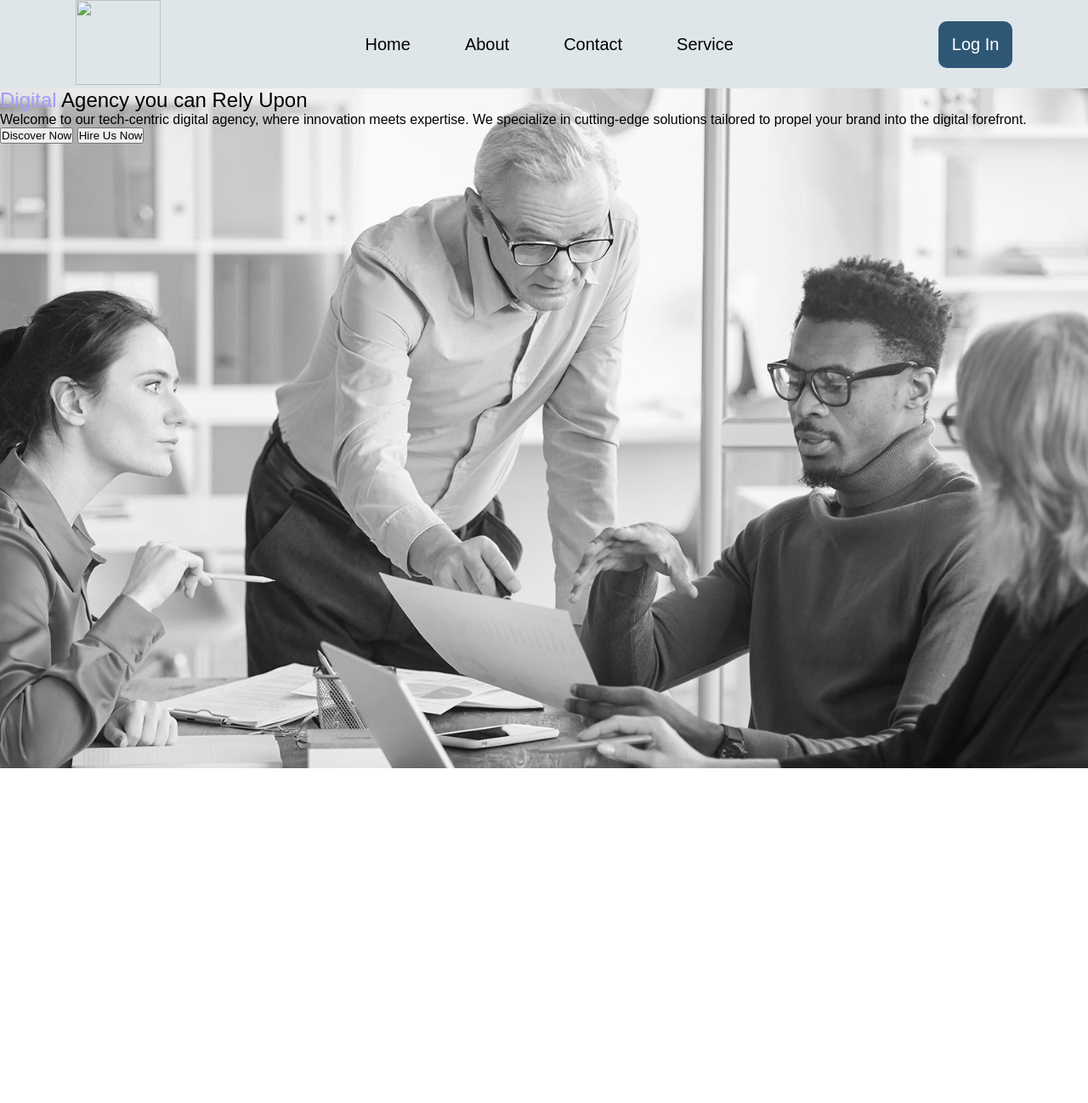
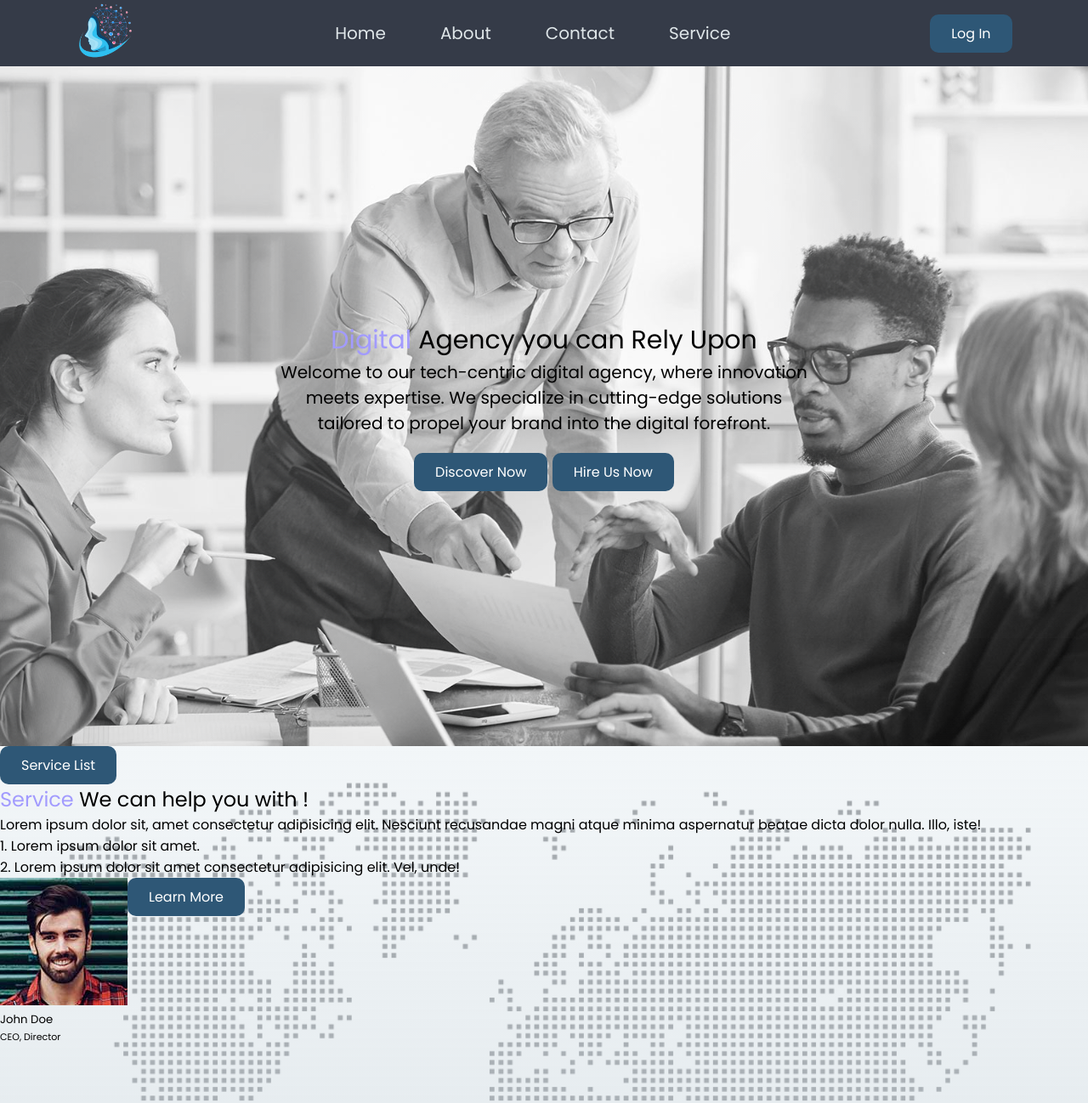
Before and after one commit to Sourav-Barua-Niloy/Techtronic-Creations-Project, a plain HTML site: page index.html in a window 1280 px wide. Shown: the top 1298 px of the page at 85% size. Before the commit the page ends 904 px from the top, so only its background shows below. Drawn offline with Linux system fonts and the light colour scheme.

Commit message:
colour change

```diff
--- a/Style/style.css
+++ b/Style/style.css
@@ -1,27 +1,43 @@
+@import url("https://fonts.googleapis.com/css2?family=Poppins&display=swap");
+
 * {
   margin: 0;
   padding: 0;
   box-sizing: none;
-  @import url("https://fonts.googleapis.com/css2?family=Sedan:ital@0;1&display=swap");
-  font-family: "Sedan", sans-serif;
+  font-family: "Poppins", sans-serif;
   font-weight: 400;
   font-style: normal;
 }
-/* colour ideas  */
-/*
-60 - #dfe6e9
-30 - #a29bfe
-10 - #74b9ff
-*/
+
+/*  * For all start here  */
+/* ! button  */
+.all-button {
+  background-color: #2e5776;
+  color: white;
+  padding: 10px 25px;
+  font-size: 1rem;
+  border: none;
+  border-radius: 10px;
+}
+.all-button:hover {
+  background: linear-gradient(
+    90deg,
+    rgba(46, 87, 118, 1) 0%,
+    rgba(48, 107, 150, 0.9304096638655462) 54%,
+    rgba(51, 136, 194, 1) 100%
+  );
+}
+/*  * For all End here */
+
 /* ! header start here  */
 .nav-bar {
   display: flex;
   align-items: center;
   justify-content: space-around;
-  background-color: #dfe6e9;
+  background-color: #353b48;
 }
 .nav-items {
-  padding: 2rem;
+  padding: 1.5rem;
   display: flex;
   align-items: center;
   list-style: none;
@@ -29,32 +45,14 @@
 }
 .nav-item {
   text-decoration: none;
-  color: black;
+  color: #dfe6e9;
   padding: 2rem;
   font-size: 20px;
 }
 .nav-item:hover {
   text-decoration: underline;
-  color: #2e5776;
-  transition: all 1.5s linear;
 }
 
-.nav-button {
-  background-color: #2e5776;
-  color: white;
-  padding: 1rem;
-  font-size: 20px;
-  border: none;
-  border-radius: 10px;
-}
-.nav-button:hover {
-  background: linear-gradient(
-    90deg,
-    rgba(46, 87, 118, 1) 0%,
-    rgba(48, 107, 150, 0.9304096638655462) 54%,
-    rgba(51, 136, 194, 1) 100%
-  );
-}
 /* ! header end here  */
 
 /* main start here   */
@@ -62,13 +60,42 @@
 .banner-container {
   width: 100%;
   height: 100vh;
-  background-image: url(/asset/image/background.jpg);
+  background-image: url(/asset/image/background.jpg),
+    linear-gradient(135deg, #f5f7fa2c 0%, #c3cfe200 100%);
   background-blend-mode: overlay;
-  /* opacity: 0.8; */
   background-size: cover;
   background-position: center;
   background-repeat: no-repeat;
+  display: flex;
+  justify-content: center;
+  text-align: center;
+  align-items: center;
+}
+.banner-details {
+  font-size: 20px;
+  font-weight: 600;
+  width: 50%;
+  margin: auto;
+  text-align: center;
+}
+.banner-button {
+  padding-top: 20px;
 }
 /* banner  end here  */
-
+/* service start here */
+.Service-container {
+  width: 100%;
+  height: 100vh;
+  background-image: url(/asset/image/footer-bg.png),
+    linear-gradient(to top, #cfd9dfb7 0%, #e2ebf070 100%);
+  background-blend-mode: overlay;
+  background-size: cover;
+  background-position: center;
+  background-repeat: no-repeat;
+  color: black;
+}
+.service-author {
+  display: flex;
+}
+/* service end here */
 /* main end here  */
--- a/index.html
+++ b/index.html
@@ -13,8 +13,8 @@
     <header class="nav-bar">
       <div class="nav-logo">
         <img
-          src="./images/logo.png"
-          style="height: 100px; width: 100px"
+          src="./asset/logo/logo.png"
+          style="height: 70px; width: 70px"
           alt=""
         />
       </div>
@@ -27,16 +27,19 @@
         </ul>
       </div>
       <div>
-        <button type="button" class="nav-button">Log In</button>
+        <button type="button" class="all-button">Log In</button>
       </div>
     </header>
     <!-- * header end here  -->
     <!-- ! main start here  -->
     <main>
+      <!-- banner-container -->
       <section class="banner-container">
         <div class="banner-details">
+          <div class="banner-description">
             <h1>
-            <span style="color: #a29bfe">Digital</span> Agency you can Rely Upon
+              <span style="color: #a29bfe">Digital</span> Agency you can Rely
+              Upon
             </h1>
             <p>
               Welcome to our tech-centric digital agency, where innovation meets
@@ -45,8 +48,45 @@
             </p>
           </div>
           <div class="banner-button">
-          <button>Discover Now</button>
-          <button>Hire Us Now</button>
+            <button class="all-button">Discover Now</button>
+            <button class="all-button">Hire Us Now</button>
+          </div>
+        </div>
+      </section>
+      <!-- Service-container -->
+      <section class="Service-container">
+        <div class="Service-details">
+          <div class="Service-description">
+            <button class="all-button">Service List</button>
+            <h1>
+              <span style="color: #a29bfe">Service</span> We can help you with !
+            </h1>
+            <p>
+              Lorem ipsum dolor sit, amet consectetur adipisicing elit. Nesciunt
+              recusandae magni atque minima aspernatur beatae dicta dolor nulla.
+              Illo, iste!
+
+            <ul>
+              <li>1. Lorem ipsum dolor sit amet.</li>
+              <li>
+                2. Lorem ipsum dolor sit amet consectetur adipisicing elit. Vel,
+                unde!
+              </li>
+            </ul>
+
+            <div class="service-author">
+              <div class="author-image">
+                <img src="./asset/image/author.jpg" alt="">
+                <h5> John Doe <br><small>CEO, Director</small></h5>
+              </div>
+              <div class="author-button">
+                <button class="all-button">Learn More</button>
+              </div>
+            </div>
+
+            </p>
+          </div>
+          <div class="Service-images"></div>
         </div>
       </section>
     </main>
```
Also changed, not shown: try.css (added, +21 -0 lines). Lines whose indentation alone changed are shown as unchanged.
